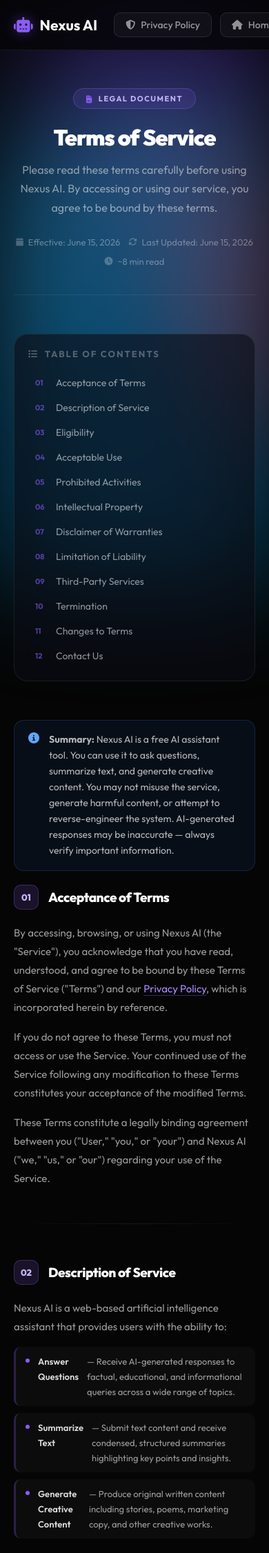
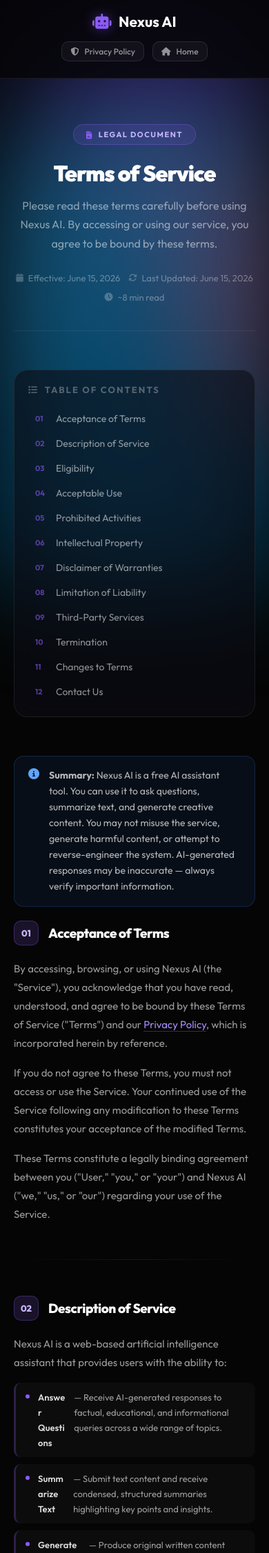
Before and after one commit to mohantakumarganesh-alt/nexus-ai-assistant, a Flask app: page /terms in a window 390 px wide. Shown: the top 2252 px of the page at 69% size. Run offline with Flask 3, Linux system fonts and the light colour scheme.

Commit message:
Fixed mobile layout overflow issues on Legal pages (Terms and Privacy Policy)

```diff
--- a/static/legal.css
+++ b/static/legal.css
@@ -503,3 +503,43 @@
     .legal-section ul li,
     .legal-section ol li { font-size: 13px; }
 }
+
+/* ── Prevent horizontal overflow on narrow mobile screens ── */
+@media (max-width: 600px) {
+    /* Navbar Wrapping */
+    .nav-container {
+        flex-wrap: wrap;
+        justify-content: center;
+        gap: 12px;
+        padding-bottom: 6px;
+    }
+    .nav-brand {
+        width: 100%;
+        justify-content: center;
+        margin-bottom: 4px;
+    }
+    .nav-container > div {
+        justify-content: center;
+        flex-wrap: wrap;
+    }
+    /* Increase padding so taller navbar doesn't cover content */
+    .legal-page {
+        padding-top: 140px;
+    }
+
+    /* Make buttons smaller to fit */
+    .nav-back {
+        padding: 6px 12px;
+        font-size: 12px;
+    }
+}
+
+/* Force word breaks for long URLs or email addresses */
+.legal-section p,
+.legal-section li,
+.contact-card,
+.legal-subtitle {
+    word-wrap: break-word;
+    overflow-wrap: break-word;
+    word-break: break-word;
+}
```
